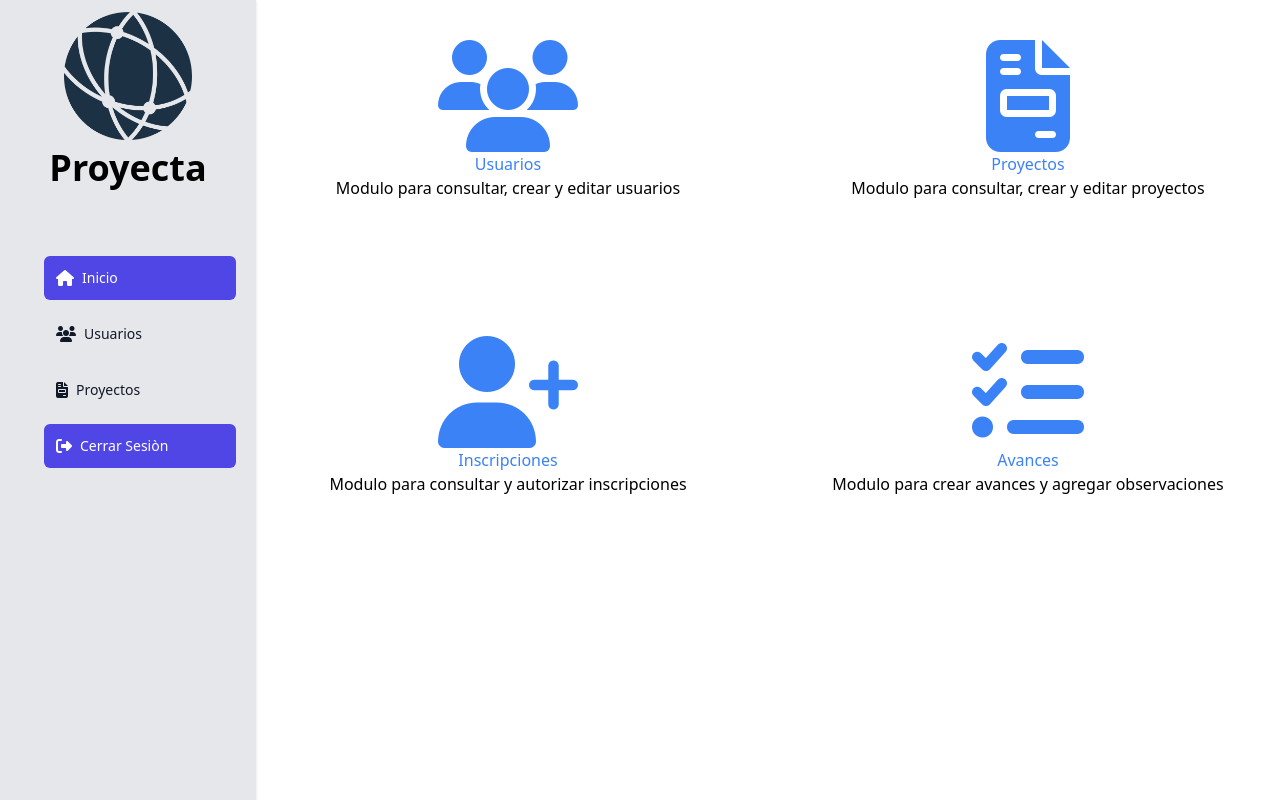
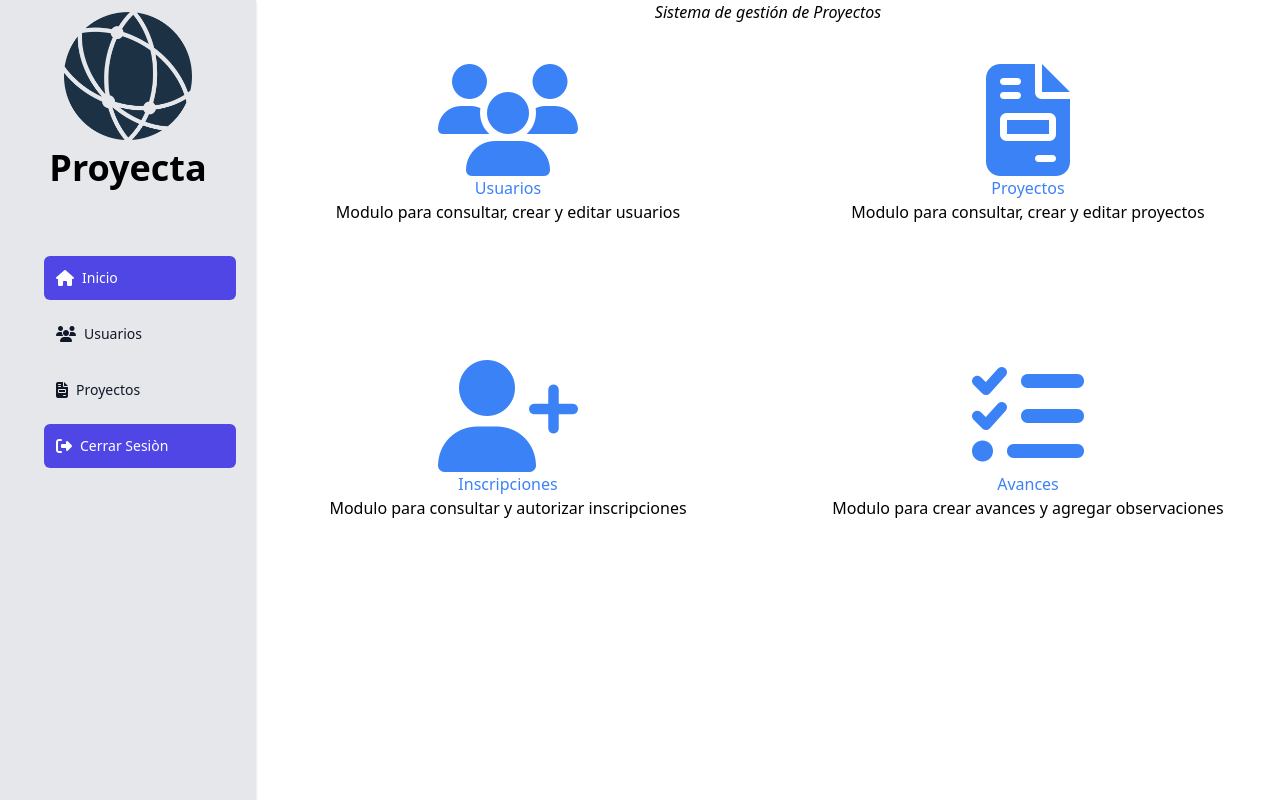
Before and after one commit to ProyectaTeamMinTic/proyectaMinTic, a React (Create React App) app: page / in a window 1280 px wide. Built offline with nearby package versions, Linux system fonts and the light colour scheme.

Commit message:
Se agrega titulo al index.jsx del home

```diff
--- a/src/pages/Index.jsx
+++ b/src/pages/Index.jsx
@@ -4,6 +4,9 @@ import React from "react";
 const Index = () => {
   return (
     <div>
+      <h1 className="text-center italic antialiased">
+        Sistema de gestión de Proyectos
+      </h1>
       <div className="grid gap-4 grid-cols-2 justify-items-stretch">
         <div className="pb-20 pt-10">
           <Link style={{ textDecoration: "none" }}>
```
